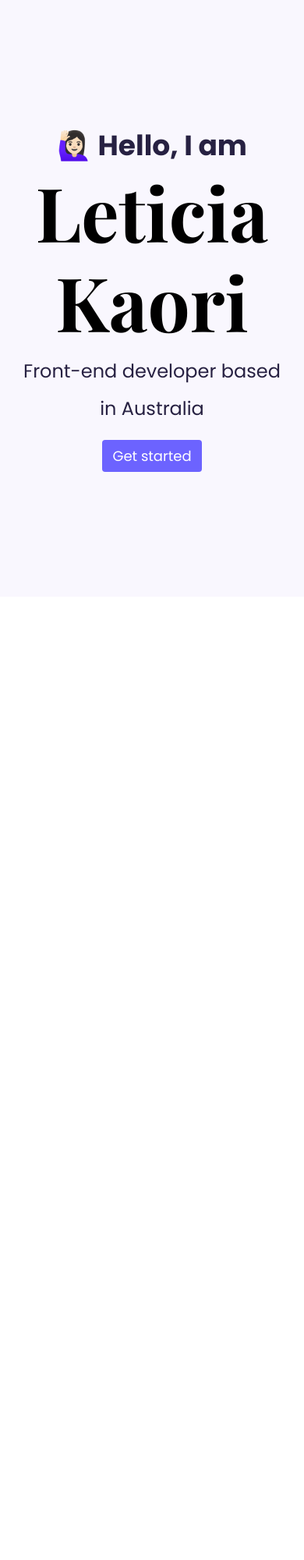
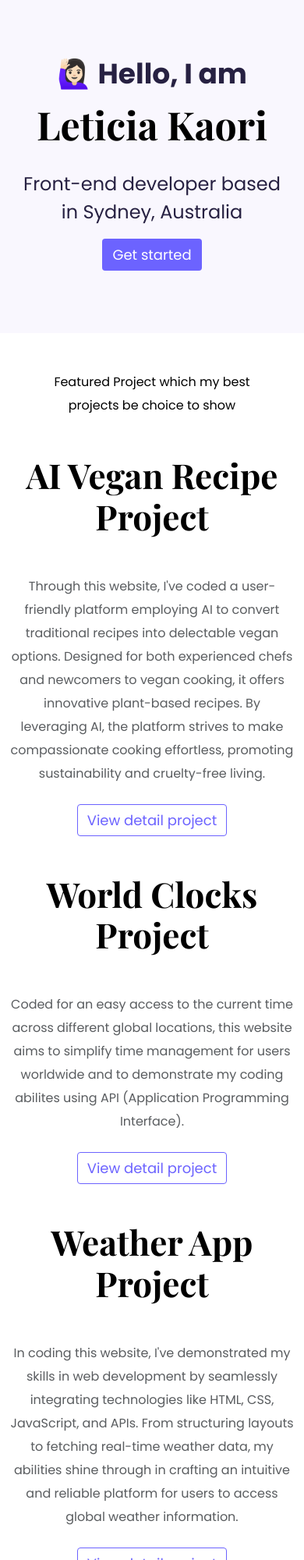
Before and after one commit to leticiakaorism/portfolio_project, a plain HTML site: page index.html in a window 390 px wide. Shown: the top 2000 px of the page at 78% size. Before the commit the page ends 844 px from the top, so only its background shows below. Drawn offline with nearby package versions, Linux system fonts and the light colour scheme; a web font is replaced by a local one.

Commit message:
Integrated the homepage design

```diff
--- a/index.html
+++ b/index.html
@@ -24,10 +24,79 @@
     <div class="hero">
       <p>🙋🏻‍♀️ Hello, I am</p>
       <h1>Leticia Kaori</h1>
-      <h2 class="mb-3">Front-end developer based in Australia</h2>
+      <h2 class="mb-3">Front-end developer based in Sydney, Australia</h2>
       <div>
         <a href="#" class="btn btn-branding">Get started</a>
       </div>
     </div>
+    <p class="text-center m-5">
+      Featured Project which my best projects be choice to show
+    </p>
+    <div class="container">
+      <div class="row mb-5">
+        <div class="col d-none d-lg-block">
+          <img
+            src="/images/ai-recipe.png"
+            alt=""
+            class="img-fluid shadow-sm rounded" />
+        </div>
+        <div class="col">
+          <div class="project-description">
+            <h2 class="mb-5">AI Vegan Recipe Project</h2>
+            <p class="mb-4 text-muted">
+              Through this website, I've coded a user-friendly platform
+              employing AI to convert traditional recipes into delectable vegan
+              options. Designed for both experienced chefs and newcomers to
+              vegan cooking, it offers innovative plant-based recipes. By
+              leveraging AI, the platform strives to make compassionate cooking
+              effortless, promoting sustainability and cruelty-free living.
+            </p>
+            <a href="" class="btn btn-branding-outline">View detail project</a>
+          </div>
+        </div>
+      </div>
+      <div class="row mb-5">
+        <div class="col">
+          <div class="project-description">
+            <h2 class="mb-5">World Clocks Project</h2>
+            <p class="mb-4 text-muted">
+              Coded for an easy access to the current time across different
+              global locations, this website aims to simplify time management
+              for users worldwide and to demonstrate my coding abilites using
+              API (Application Programming Interface).
+            </p>
+            <a href="" class="btn btn-branding-outline">View detail project</a>
+          </div>
+        </div>
+        <div class="col d-none d-lg-block">
+          <img
+            src="/images/world-clocks.png"
+            alt=""
+            class="img-fluid shadow-sm rounded" />
+        </div>
+      </div>
+      <div class="row mb-5">
+        <div class="col d-none d-lg-block">
+          <img
+            src="/images/weather.png"
+            alt=""
+            class="img-fluid shadow-sm rounded" />
+        </div>
+        <div class="col">
+          <div class="project-description">
+            <h2 class="mb-5">Weather App Project</h2>
+            <p class="mb-4 text-muted">
+              In coding this website, I've demonstrated my skills in web
+              development by seamlessly integrating technologies like HTML, CSS,
+              JavaScript, and APIs. From structuring layouts to fetching
+              real-time weather data, my abilities shine through in crafting an
+              intuitive and reliable platform for users to access global weather
+              information.
+            </p>
+            <a href="" class="btn btn-branding-outline">View detail project</a>
+          </div>
+        </div>
+      </div>
+    </div>
   </body>
 </html>
--- a/styles/portfolio.css
+++ b/styles/portfolio.css
@@ -22,11 +22,18 @@ h6 {
 
 h1 {
   font-size: 96px;
+  line-height: 1.5;
+}
+
+h2 {
+  font-size: 64px;
 }
 
 p {
   color: black;
   font-weight: normal;
+  font-size: 16px;
+  line-height: 30px;
 }
 .hero {
   background-color: var(--secondary-color);
@@ -44,7 +51,7 @@ p {
 .hero h2 {
   font-family: var(--default-font-family);
   font-weight: normal;
-  line-height: 2;
+  line-height: 1.5;
   font-size: 24px;
   color: #272142;
 }
@@ -57,3 +64,35 @@ p {
   color: white;
   padding: 18px, 30px, 18px, 30px;
 }
+
+.btn-branding-outline {
+  color: var(--branding-color);
+  border: 1px solid var(--branding-color);
+  border-radius: 4px;
+  font-size: 18px;
+  font-weight: normal;
+  padding: 18px, 30px, 18px, 30px;
+}
+
+.project-description {
+  padding: 80px 60px;
+}
+
+@media (max-width: 900px) {
+  .project-description {
+    padding: 0;
+    text-align: center;
+  }
+  h1 {
+    font-size: 50px;
+    line-height: 2;
+  }
+
+  h2 {
+    font-size: 44px;
+  }
+
+  .hero {
+    padding: 80px 20px;
+  }
+}
```
Also changed, not shown: images/ai-recipe.png (added), images/weather.png (added), images/world-clocks.png (added), 2 other files.
